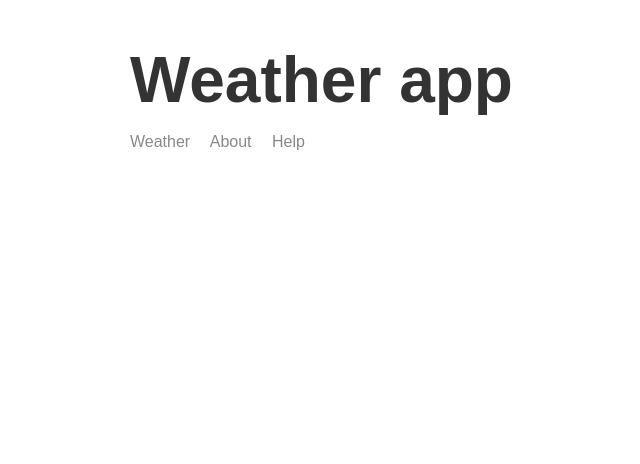
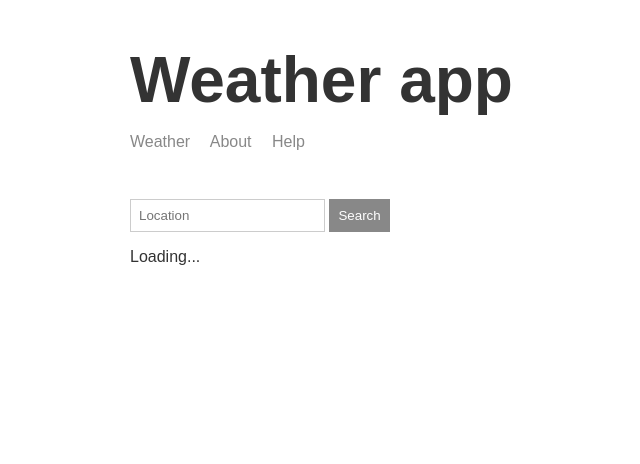
Before and after one commit to Alujo5/Nodethings, a Node server app: page / in a window 1280 px wide. Shown: the top 464 px of the page, without its empty margins (185-825 px from the left). Run offline with Node 20, Linux system fonts and the light colour scheme.

Commit message:
wiring UI

```diff
--- a/web-server/public/css/styles.css
+++ b/web-server/public/css/styles.css
@@ -40,3 +40,16 @@
 .portrait{
     width: 250px;
 }
+
+input{
+    border: 1px solid #cccccc;
+    padding: 8px;
+}
+
+button{
+    cursor: pointer;
+    border: 1px solid #888888;
+    background: #888888;
+    color: white;
+    padding: 8px;
+}
--- a/web-server/src/app.js
+++ b/web-server/src/app.js
@@ -49,7 +49,7 @@
         })
     }
 
-    geocode(req.query.address, (error, {longitude, latitude, location}) => {
+    geocode(req.query.address, (error, {longitude, latitude, location} = {}) => {
 
     if(error){
         return res.send({error})
--- a/web-server/templates/views/index.hbs
+++ b/web-server/templates/views/index.hbs
@@ -4,15 +4,23 @@
         <title>Weather</title>
         <link rel="icon" href="/img/weather.png">
         <link rel="stylesheet" href="/css/styles.css">
-        <script src="/js/app.js"></script>
+
    </head>
 
    <body>
         <div class="content-main">
              {{>header}}
+             <form>
+                <input placeholder="Location">
+                <button>Search</button>
+             </form>
+             <p id="message-1"></p>
+             <p id="message-2"></p>
         </div>
 
        {{>footer}}
+
+       <script src="/js/app.js"></script>
    </body>
 
 </html>
```
Also changed, not shown: web-server/public/js/app.js.
